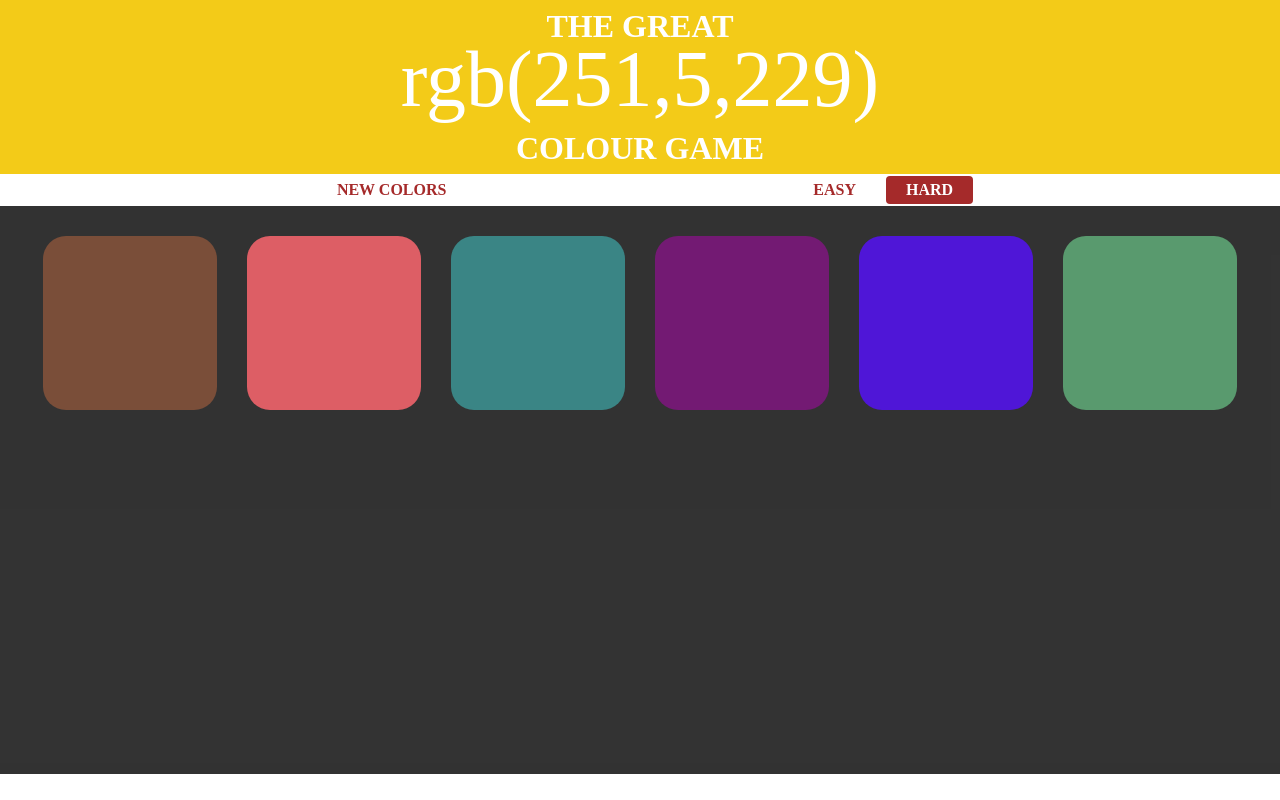
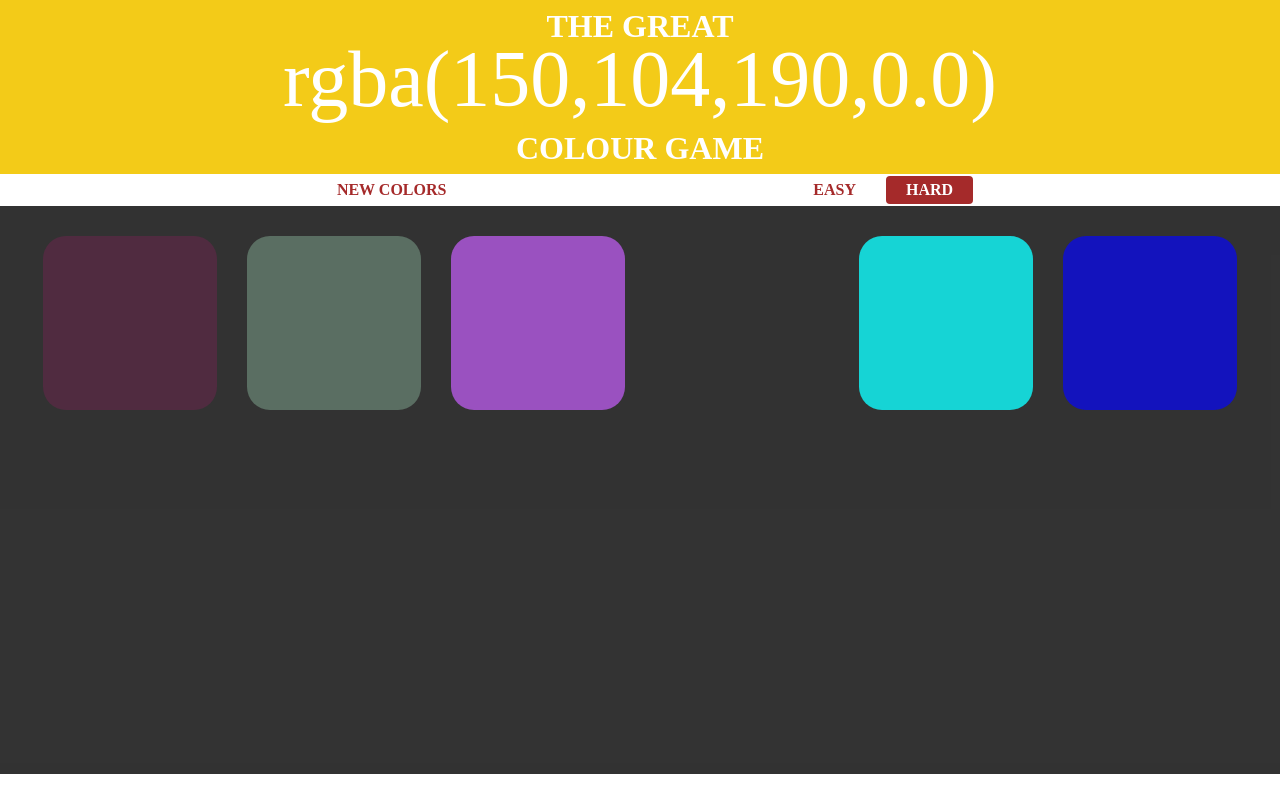
Before and after one commit to omprakash1999mina/Hackoverflow2022, a Next.js app: page / in a window 1280 px wide. Both pictures are taken after a click on the element "HARD". Built offline with nearby package versions, Linux system fonts and the light colour scheme.

Commit message:
all functionality added

```diff
--- a/Components/AnchorNavbar.js
+++ b/Components/AnchorNavbar.js
@@ -1,28 +1,17 @@
 import React from 'react'
 import styles from '../styles/Home.module.css'
-import Easy from './Easy';
-import Hard from './Hard';
-import { useDispatch } from "react-redux";
 
-const AnchorNavbar = () => {
-    const [easy, setEasy] = React.useState(true);
-    const [hard, setHard] = React.useState(false);
+const AnchorNavbar = ({ state }) => {
+    const { setDifficulty, difficulty, setReset, reset } = state;
 
     return (
-        <>
-            <div className={styles.middleSection}>
-                <div className={styles.buttons}>NEW COLORS</div>
-                <span className={styles.buttonsContainer}>
-                    <div className={easy ? styles.buttonsActive : styles.buttons} onClick={() => { setHard(false); setEasy(true) }} >EASY</div>
-                    <div className={hard ? styles.buttonsActive : styles.buttons} onClick={() => { setHard(true); setEasy(false) }}>HARD</div>
-                </span >
-            </div >
-
-            <div className={styles.lowerSection}>
-
-                {easy ? <Easy /> : <Hard />}
-            </div >
-        </>
+        <div className={styles.middleSection}>
+            <div className={styles.buttons} onClick={() => setReset(!reset)} >NEW COLORS</div>
+            <span className={styles.buttonsContainer}>
+                <div className={difficulty === 'easy' ? styles.buttonsActive : styles.buttons} onClick={() => setDifficulty('easy')} >EASY</div>
+                <div className={difficulty === 'hard' ? styles.buttonsActive : styles.buttons} onClick={() => setDifficulty('hard')}>HARD</div>
+            </span >
+        </div >
     )
 }
 
--- a/Components/Easy.js
+++ b/Components/Easy.js
@@ -1,23 +1,30 @@
 import React from 'react'
 import styles from '../styles/Home.module.css'
-import { getColor } from '../reduxState/Colours/colorSlice';
-import { useSelector } from "react-redux";
 
-const Easy = () => {
-  const [colorsArray, setColorsArray] = React.useState([]);
-  const colors = useSelector(getColor);
+const Easy = ({ state }) => {
+  const { colorsArray, success, setSuccess, currentColorIndex } = state;
+  const [colors, setColors] = React.useState([]);
+
   React.useEffect(() => {
-    setColorsArray( colors.color.slice(0, 3) );
-    console.log(colorsArray)
+    setColors(colorsArray.slice(0, 3));
+  }, [colorsArray])
 
-  }, [colors])
+  const checkSuccess = (color, index) => {
+    if (color === colorsArray[currentColorIndex]) {
+      setSuccess(true);
+    }
+    else {
+      const newColors = colors.filter(item => item !== colors[index])
+      setColors(newColors);
+    }
+  }
 
   return (
     <div className={styles.lowerSection}>
       <div className={styles.container}>
         {
-          colorsArray.map((element) => {
-            return <div style={{ background: `${element}` }}></div>
+          colors.map((color, index) => {
+            return <div key={index} onClick={() => checkSuccess(color, index)} style={{ background: success ? colorsArray[currentColorIndex] : `${color}` }}></div>
           })
         }
       </div>
--- a/Components/Hard.js
+++ b/Components/Hard.js
@@ -1,17 +1,29 @@
 import React from 'react'
 import styles from '../styles/Home.module.css'
-import { getColor } from '../reduxState/Colours/colorSlice';
-import { useSelector } from "react-redux";
 
-const Hard = () => {
-  const colors = useSelector(getColor);
+const Hard = ({ state }) => {
+  const { colorsArray, success, setSuccess, currentColorIndex } = state;
+  const [colors, setColors] = React.useState([]);
 
+  React.useEffect(() => {
+    setColors(colorsArray);
+  }, [colorsArray])
+
+  const checkSuccess = (color, index) => {
+    if (color === colorsArray[currentColorIndex]) {
+      setSuccess(true);
+    }
+    else {
+      const newColors = colors.filter(item => item !== colors[index])
+      setColors(newColors);
+    }
+  }
   return (
     <div className={styles.lowerSection}>
       <div className={styles.container}>
         {
-          colors.color.map((element) => {
-            return <div style={{ background: `${element}` }}></div>
+          colors.map((color, index) => {
+            return <div key={index} onClick={() => checkSuccess(color, index)} style={{ background: success ? colorsArray[currentColorIndex] : `${color}` }} ></div>
           })
         }
       </div>
--- a/Components/TopSection.js
+++ b/Components/TopSection.js
@@ -1,13 +1,14 @@
 import React from 'react'
 import styles from '../styles/Home.module.css'
 
-const TopSection = () => {
+const TopSection = ({ state }) => {
+    const { currentColorIndex, colorsArray ,success} = state;
     return (
-        <div className={styles.topSection}>
+        <div className={styles.topSection} style={{ background: success ? colorsArray[currentColorIndex] : `rgb(243, 203, 24)` }}>
             <h1>
                 THE GREAT
                 <br />
-                <span className={styles.rgb}>rgb(251,5,229)</span>
+                <span className={styles.rgb}>{colorsArray.length ? colorsArray[currentColorIndex] : `rgb(243, 203, 24)`}</span>
                 <br />
                 <p>COLOUR GAME</p>
             </h1>
--- a/package.json
+++ b/package.json
@@ -1,6 +1,6 @@
 {
   "name": "hackoverflow2022",
-  "version": "0.1.0",
+  "version": "2.1.0",
   "private": true,
   "scripts": {
     "dev": "next dev",
@@ -9,11 +9,9 @@
     "lint": "next lint"
   },
   "dependencies": {
-    "@reduxjs/toolkit": "^1.8.0",
     "next": "12.1.0",
     "react": "17.0.2",
-    "react-dom": "17.0.2",
-    "react-redux": "^7.2.6"
+    "react-dom": "17.0.2"
   },
   "devDependencies": {
     "eslint": "8.10.0",
--- a/pages/_app.js
+++ b/pages/_app.js
@@ -1,12 +1,8 @@
 import '../styles/globals.css'
-import { Provider } from "react-redux";
-import { store } from "../store/store.js";
 
 function MyApp({ Component, pageProps }) {
   return (
-    <Provider store={store}>
-      <Component {...pageProps} />
-    </Provider>
+    <Component {...pageProps} />
   )
 }
 
--- a/pages/index.js
+++ b/pages/index.js
@@ -2,27 +2,41 @@ import React from 'react';
 import Head from 'next/head'
 import AnchorNavbar from '../Components/AnchorNavbar';
 import TopSection from '../Components/TopSection';
-import { useDispatch } from "react-redux";
-import {setColor} from '../reduxState/Colours/colorSlice';
+import Easy from '../Components/Easy';
+import Hard from '../Components/Hard';
+import styles from '../styles/Home.module.css';
+
 export default function Home() {
-  const dispatch = useDispatch();
+  const [difficulty, setDifficulty] = React.useState('easy');
+  const [success, setSuccess] = React.useState(null);
+  const [reset, setReset] = React.useState(false);
+  const [currentColorIndex, setCurrentColorIndex] = React.useState();
+  const [colorsArray, setColorsArray] = React.useState([]);
 
   function random_rgba() {
     var o = Math.round, r = Math.random, s = 255;
     return 'rgba(' + o(r() * s) + ',' + o(r() * s) + ',' + o(r() * s) + ',' + r().toFixed(1) + ')';
   }
 
-  React.useEffect(()=>{
-    let colorsArray = [];
+  React.useEffect(() => {
 
-    for (let index = 0; index < 6; index++) {
-      colorsArray.push(random_rgba())
+    if (difficulty === 'hard') {
+      const random = Math.floor((Math.random() * 5) + 0);
+      setCurrentColorIndex(random)
+    } else {
+      const random = Math.floor((Math.random() * 2) + 0);
+      setCurrentColorIndex(random)
     }
 
-    dispatch(setColor(colorsArray));
-  },[])
+    let colors = [];
+    for (let index = 0; index < 6; index++) {
+      colors.push(random_rgba())
+    }
+    setColorsArray(colors);
+    setSuccess(false);
 
-  // Math.floor((Math.random() * 10) + 1);
+  }, [difficulty, reset]);
+
 
   return (
     <div >
@@ -32,10 +46,15 @@ export default function Home() {
         <link rel="icon" href="/favicon.ico" />
       </Head>
 
-      <TopSection />
+      <TopSection state={{ currentColorIndex, colorsArray, success }} />
 
-      <AnchorNavbar />
+      <AnchorNavbar state={{ setDifficulty, setReset, difficulty, success, reset }} />
 
+      <div className={styles.lowerSection}>
+
+        {difficulty === 'easy' ? <Easy state={{ currentColorIndex, colorsArray, success, setSuccess }} /> : <Hard state={{ currentColorIndex, colorsArray, success, setSuccess }} />}
+
+      </div>
     </div>
   )
 }
--- a/reduxState/Colours/colorSlice.js
+++ /dev/null
@@ -1,18 +0,0 @@
-import { createSlice } from "@reduxjs/toolkit";
-
-const initialState = {color: []};
-
-const colorSlice = createSlice({
-    name: "color",
-    initialState,
-    reducers: {
-        setColor: (state, action) => {
-            state.color = action.payload;
-        },
-
-    }
-})
-
-export const { setColor } = colorSlice.actions;
-export const getColor = (state) => state.color;
-export default colorSlice.reducer;
--- a/store/store.js
+++ /dev/null
@@ -1,8 +0,0 @@
-import {configureStore} from '@reduxjs/toolkit';
-import colorSlice from '../reduxState/Colours/colorSlice';
-
-export const store = configureStore({
-    reducer: {
-        color: colorSlice,
-    },
-})
--- a/styles/Home.module.css
+++ b/styles/Home.module.css
@@ -1,6 +1,6 @@
 /* topSection SECTION */
 .topSection h1{
-  background-color: rgb(243, 203, 24);
+  /* background-color: ; */
   text-align: center;
   line-height: 3.3rem;
   color: white;
@@ -34,6 +34,7 @@
    width: 150px;
    margin: 30px 15px;
    border-radius: 23px;
+   cursor: pointer;
 
 }
 .buttons{
```
Also changed, not shown: styles/globals.css (+0 -11 lines), 1 other file (tests, documents, lock files or other folders).
